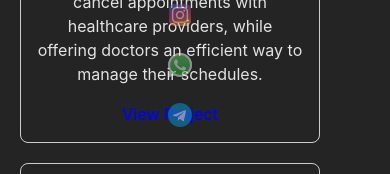
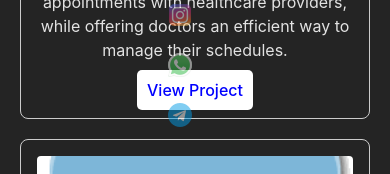
Before and after one commit to jennermaxim/jennermaxim, a React (Vite) app in the folder client/: page /projects in a window 390 px wide. Shown: the part 633-807 px from the top of the page. Built offline with nearby package versions, Linux system fonts and the light colour scheme.

Commit message:
Update the UI of the Projects page

```diff
--- a/client/src/components/Project.jsx
+++ b/client/src/components/Project.jsx
@@ -37,29 +37,17 @@ const projects = [
 
 const Project = () => {
     return (
-        <div style={{ padding: '20px' }}>
+        <div className='projects'>
             <h1>My Projects</h1>
-            <div style={{ display: 'flex', flexWrap: 'wrap', gap: '20px' }}>
+            <div className='cards'>
                 {projects.map((project) => (
                     <div
                         key={project.id}
-                        style={{
-                            border: '1px solid #ccc',
-                            borderRadius: '8px',
-                            padding: '16px',
-                            width: '300px',
-                        }}
+                        className='card'
                     >
                         <img
                             src={project.image}
                             alt={project.title}
-                            style={{
-                                width: '100%',
-                                height: '200px',
-                                objectFit: 'cover',
-                                borderRadius: '4px',
-                                marginBottom: '12px'
-                            }}
                         />
                         <h2>{project.title}</h2>
                         <p>{project.description}</p>
@@ -67,7 +55,9 @@ const Project = () => {
                             href={project.link}
                             target="_blank"
                             rel="noopener noreferrer"
-                            style={{ color: 'blue', textDecoration: 'none' }}
+                            style={{
+
+                            }}
                         >
                             View Project
                         </a>
--- a/client/src/pages/Projects.jsx
+++ b/client/src/pages/Projects.jsx
@@ -1,5 +1,7 @@
 import React from 'react';
+import '../styles/projects.scss';
 import Project from '../components/Project';
+
 
 const Projects = () => {
     return (
--- /dev/null
+++ b/client/src/styles/projects.scss
@@ -0,0 +1,65 @@
+// RESPONSIVENESS
+@mixin mobile {
+  @media screen and (max-width: 480px) {
+    @content;
+  }
+}
+
+@mixin tablet {
+  @media screen and (max-width: 768px) {
+    @content;
+  }
+}
+
+@mixin maxtablet {
+  @media screen and (max-width: 800px) {
+    @content;
+  }
+}
+
+@mixin laptop {
+  @media screen and (max-width: 1200px) {
+    @content;
+  }
+}
+
+.projects {
+  padding: 20px;
+
+  .cards {
+    display: flex;
+    flex-wrap: wrap;
+    gap: 20px;
+
+    .card {
+      border: 1px solid #ccc;
+      border-radius: 8px;
+      padding: 16px;
+      width: 300px;
+
+      @include mobile {
+        width: 100%;
+      }
+
+      img {
+        width: 100%;
+        height: 200px;
+        object-fit: cover;
+        border-radius: 4px;
+        margin-bottom: 12px;
+      }
+
+      a {
+        color: blue;
+        text-decoration: none;
+        background: #fff;
+        padding: 10px;
+        border-radius: 5px;
+
+        &:hover {
+          background-color: #ccc;
+        }
+      }
+    }
+  }
+}
```
